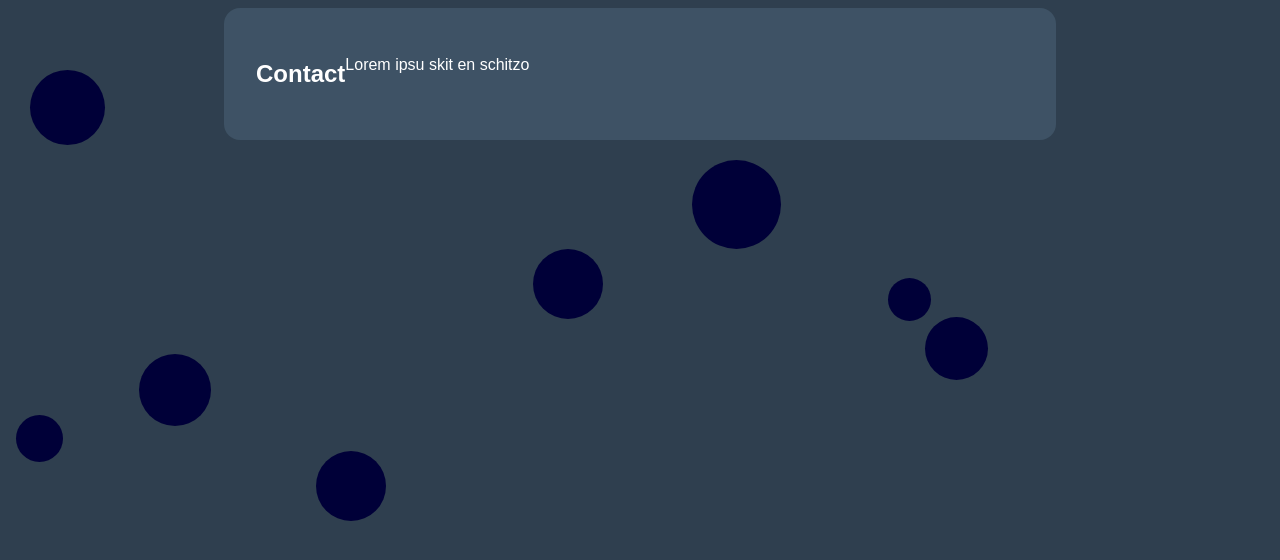
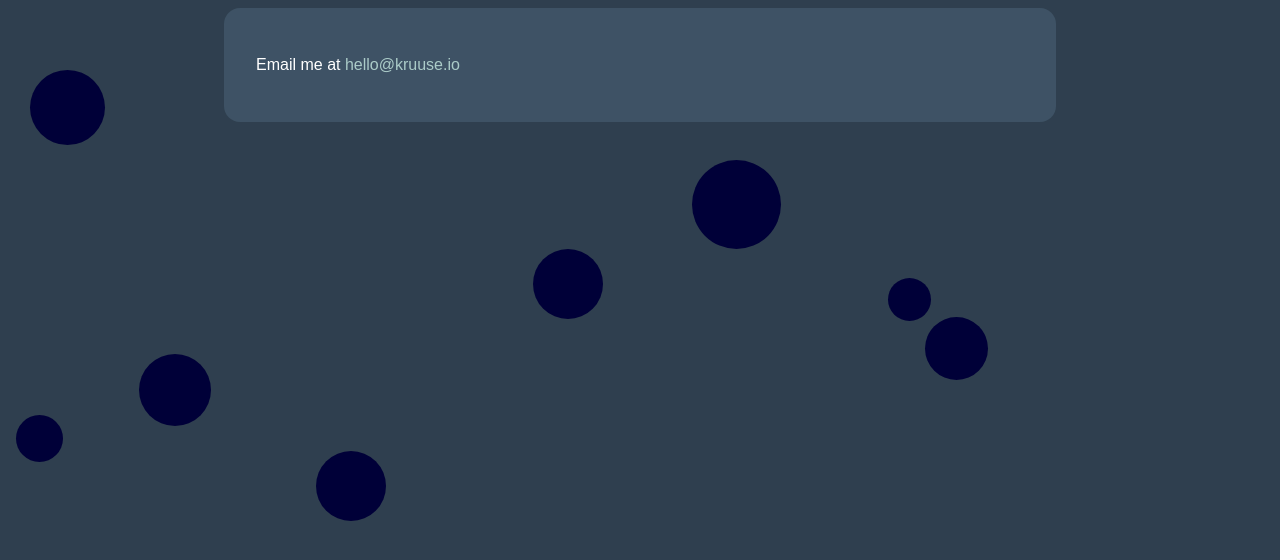
Before and after one commit to klydda/kruuse-io, a plain HTML site: page index.html in a window 1280 px wide. Both pictures are taken after a click on the link "Contact". Shown: the part 176-736 px from the top of the page. Drawn offline with Linux system fonts and the light colour scheme; a web font is replaced by a local one.

Commit message:
Add contact section content

```diff
--- a/index.html
+++ b/index.html
@@ -75,8 +75,7 @@
         </section>
 
         <section id="contact-section" class="content-area fade-in">
-            <h2>Contact</h2>
-            <p>Lorem ipsu skit en schitzo</p>
+            <p>Email me at <a href="mailto:hello@kruuseio">hello@kruuse.io</a></p>
         </section>
    </section>
 
```
